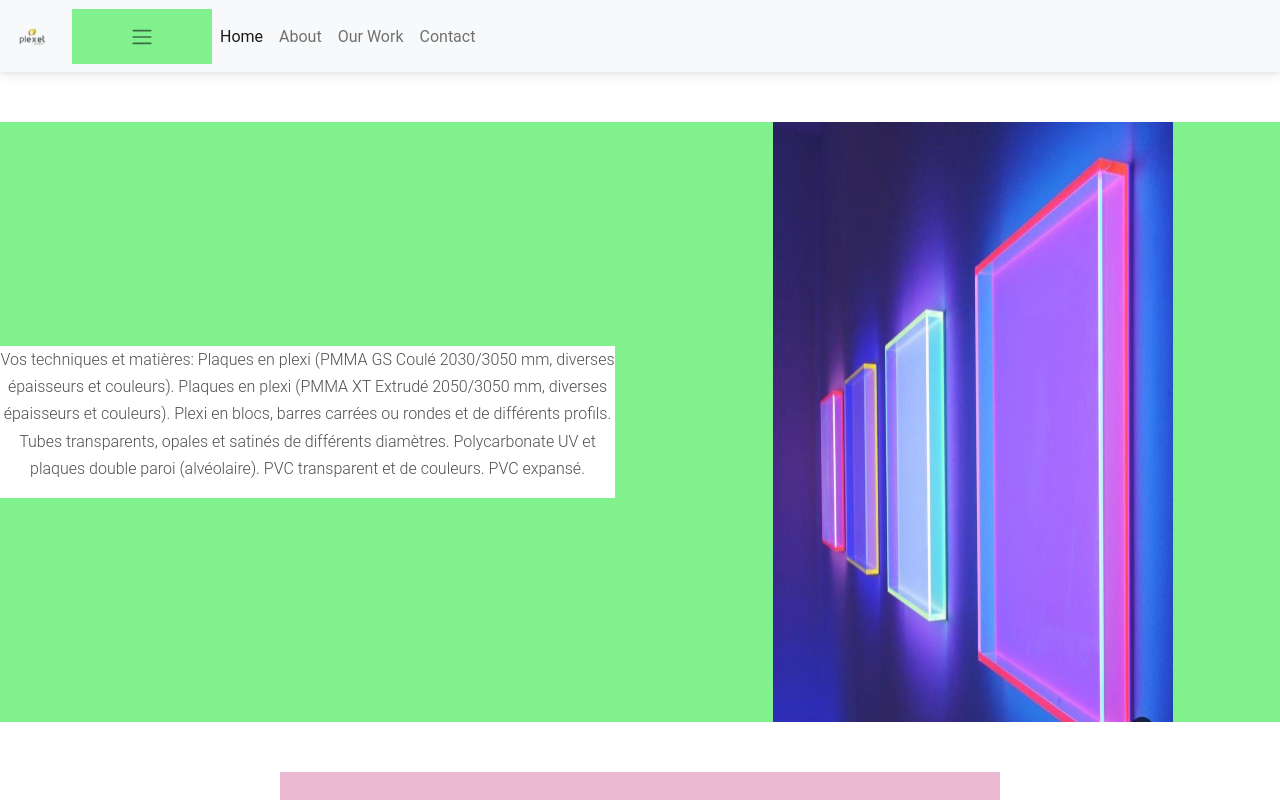
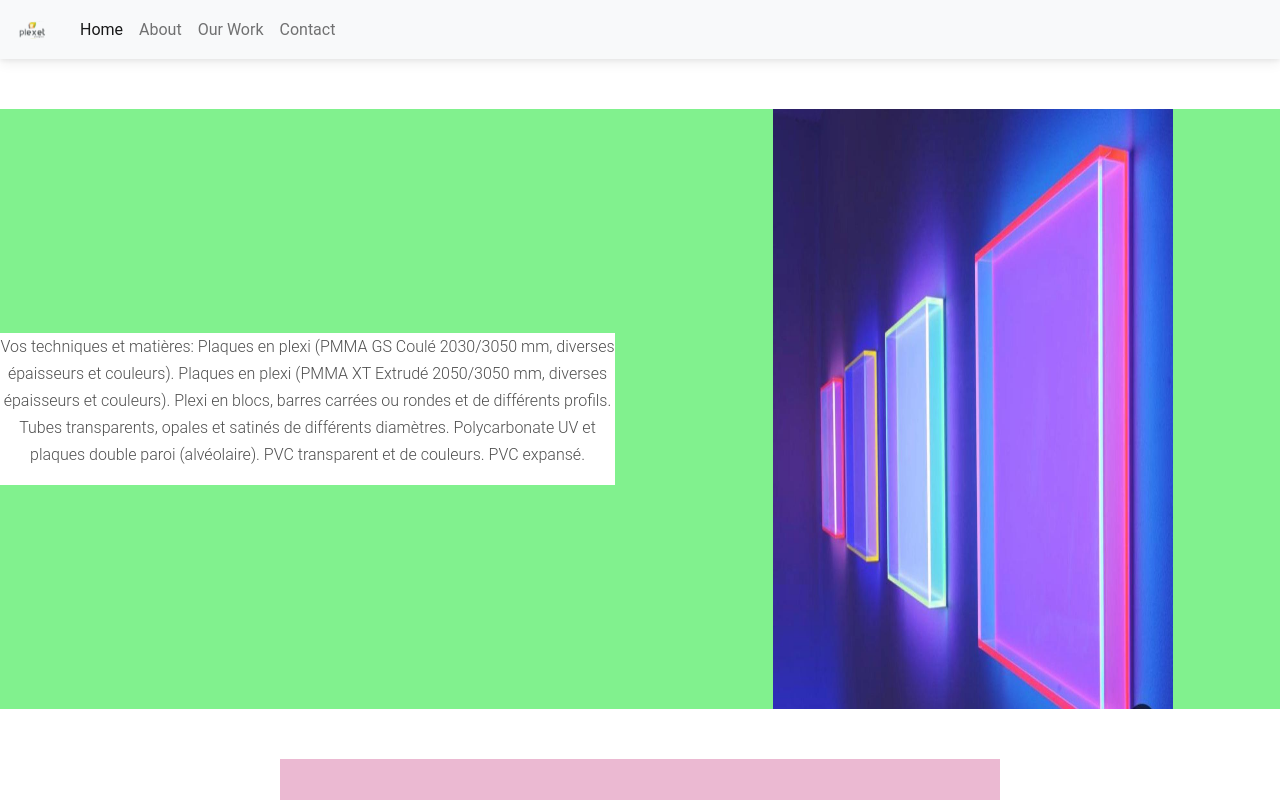
Before and after one commit to EdinGrazhda/Plexet, a React (Create React App) app: page /about in a window 1280 px wide. Shown: the top 800 px of the page. Built offline with nearby package versions, Linux system fonts and the light colour scheme.

Commit message:
Navbar Fixed

```diff
--- a/src/Pages/About.js
+++ b/src/Pages/About.js
@@ -36,14 +36,14 @@ const About = () => {
   };
 
   return (
-     <div>
+    <div>
 <nav className="navbar navbar-expand-lg bg-body-tertiary">
   <div className="container-fluid">
     <a className="navbar-brand" href="/">
-    <img src={logo} alt="Logo" width="40" height="24" className="d-inline-block align-text-top">
+    <img src={logo} alt="Logo" width="40" height="24" class="d-inline-block align-text-top">
 </img>
     </a>
-    <button classNameName="navbar-toggler" type="button" data-bs-toggle="collapse" data-bs-target="#navbarNav" aria-controls="navbarNav" aria-expanded="false" aria-label="Toggle navigation">
+    <button className="navbar-toggler" type="button" data-bs-toggle="collapse" data-bs-target="#navbarNav" aria-controls="navbarNav" aria-expanded="false" aria-label="Toggle navigation">
       <span className="navbar-toggler-icon"></span>
     </button>
     <div className="collapse navbar-collapse" id="navbarNav">
```
Also changed, not shown: 1 other file (tests, documents, lock files or other folders).
